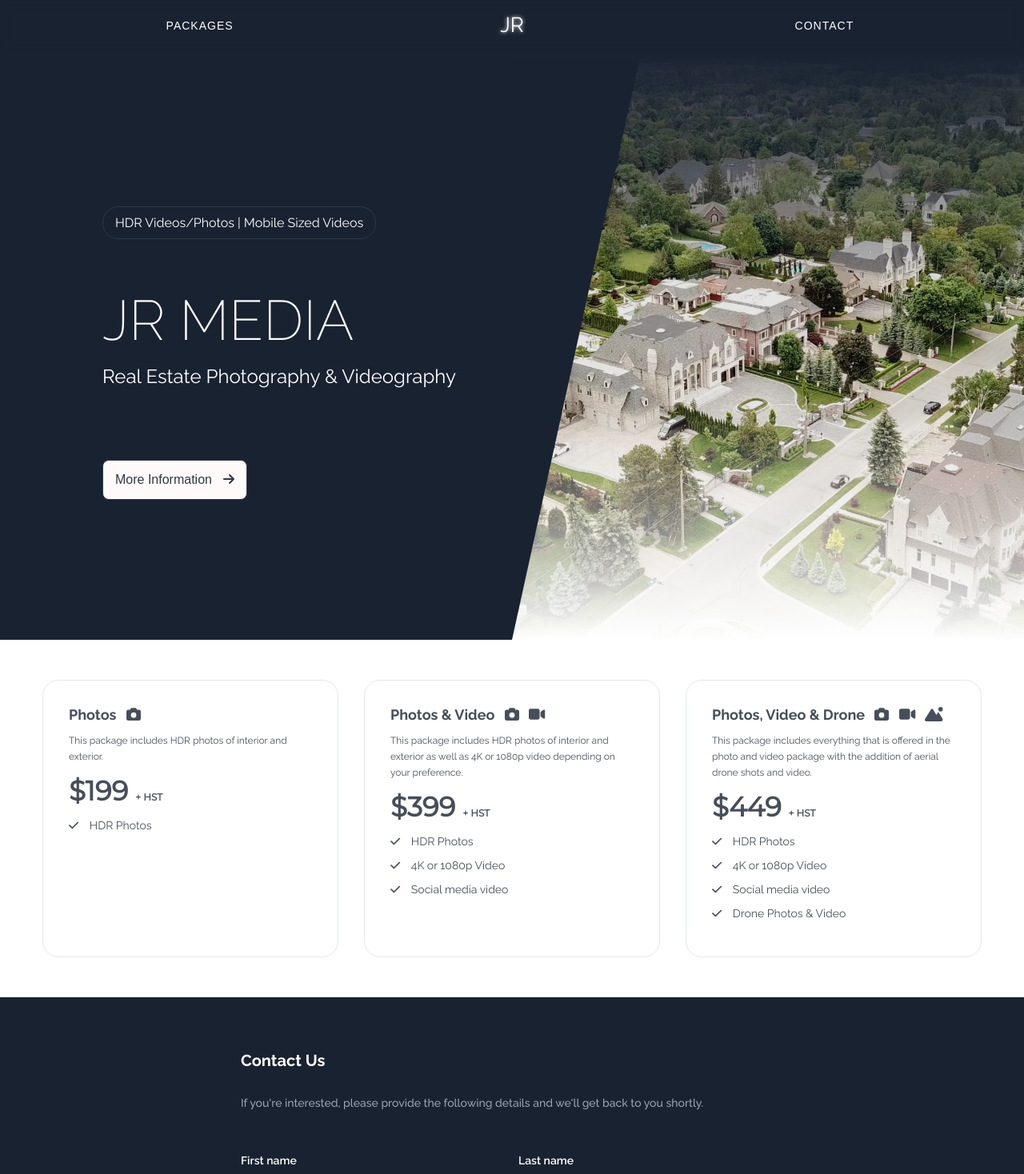
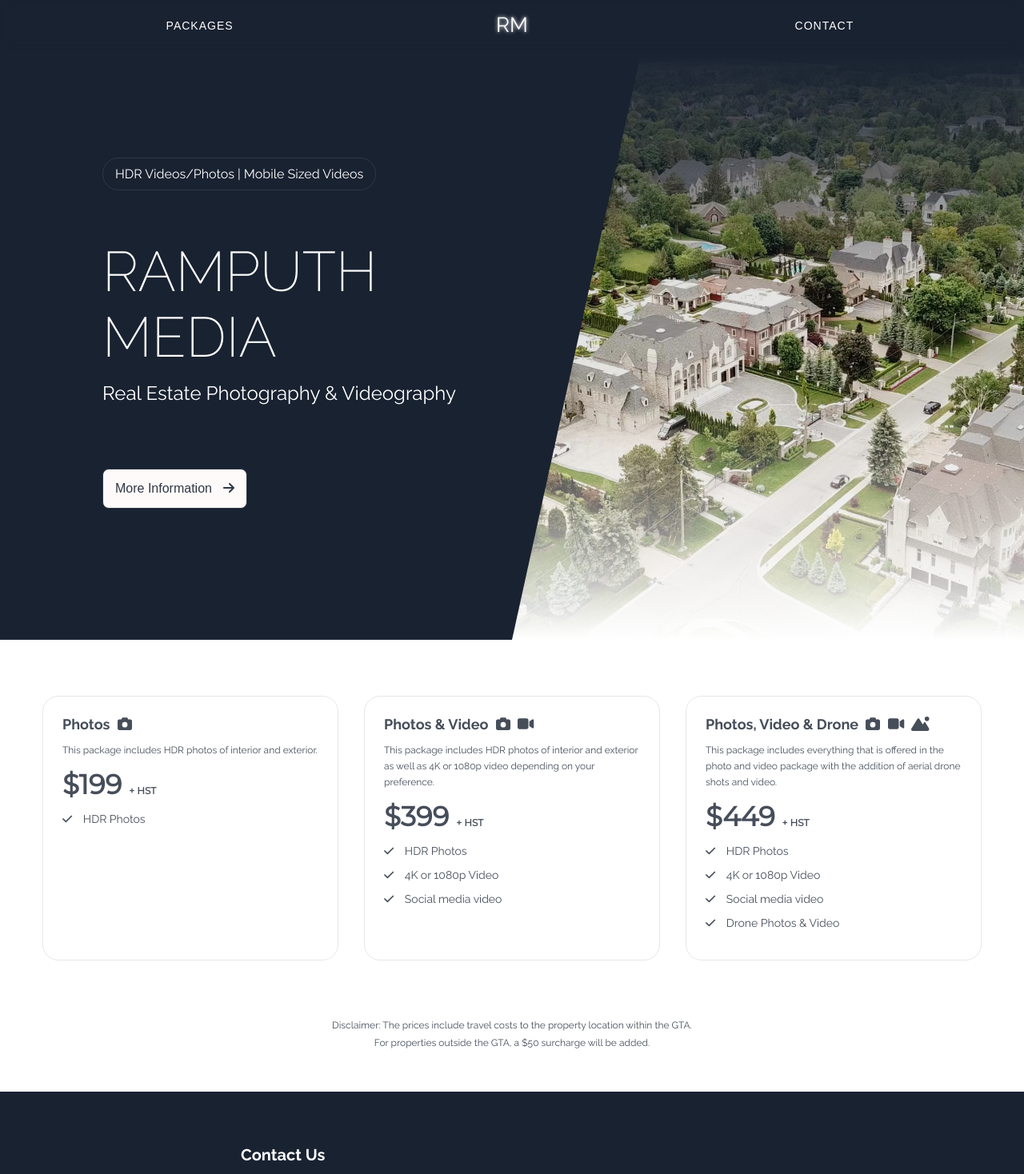
Before and after one commit to jamesramputh/jr-media, a React (Vite) app: page / in a window 1280 px wide. Shown: the top 1468 px of the page at 80% size. Built offline with nearby package versions, Linux system fonts and the light colour scheme.

Commit message:
adjusted css

```diff
--- a/index.html
+++ b/index.html
@@ -4,10 +4,10 @@
     <meta charset="UTF-8" />
     <link rel="icon" type="image/svg+xml" href="/vite.svg" />
     <meta name="viewport" content="width=device-width, initial-scale=1.0" />
-    <title>JR Media | Real Estate Photography & Videography Services</title>
-    <meta name="description" content="JR Media offers professional real estate photography and videography services. View our pricing packages and inquire about our services to enhance your property listings." />
+    <title>Ramputh Media | Real Estate Photography & Videography Services</title>
+    <meta name="description" content="Ramputh Media offers professional real estate photography and videography services. View our pricing packages and inquire about our services to enhance your property listings." />
     <meta name="keywords" content="real estate photography, real estate videography, property photography, property videography, photography services, videography services, real estate marketing, 4k real estate videos" />
-    <meta name="author" content="JR Media" />
+    <meta name="author" content="Ramputh Media" />
     <meta property="og:title" content="JR Media | Real Estate Photography & Videography Services" />
     <meta property="og:description" content="Explore professional real estate photography and videography services by JR Media. Check out our packages and get in touch for HDR photos, 4K video and aerial drone shots to enhance your property listings." />
     <meta property="og:image" content="https://jr-media.vercel.app/assets/real-estate-photo-f9n12IJF.jpg" />
--- a/src/components/Header.jsx
+++ b/src/components/Header.jsx
@@ -21,7 +21,7 @@ const Header = ({ scrollToRef, packagesRef, contactRef}) => {
         </ul>
 
         <div className="namesContainer">
-            <span className="names">JR</span>
+            <span className="names">RM</span>
         </div>
 
         <ul className="desktopHeader">
--- a/src/components/Hero.jsx
+++ b/src/components/Hero.jsx
@@ -12,7 +12,7 @@ const Hero = ({ scrollToRef, packagesRef}) => {
     <div className="heroContainer">
       <div className="heroContent">
         <div className="bubble"><span>HDR Videos/Photos</span> | <span>Mobile Sized Videos</span></div>
-        <h1>JR MEDIA</h1>
+        <h1>RAMPUTH MEDIA</h1>
         <p>Real Estate Photography & Videography</p>
 
 
--- a/src/components/Hero.scss
+++ b/src/components/Hero.scss
@@ -98,7 +98,12 @@
 
 .buttonContainer {
   display: flex;
-  margin-top: 30px;
+  margin-top: 50px;
+  margin-bottom: 50px;
+
+  @media screen and ($gtMobile){
+    margin-top: 20px;
+  }
 }
 
 .contactButton {
@@ -121,11 +126,11 @@
   background-color: #fffafa;
   color: #2F3845;
   cursor: pointer;
-  margin: 20px 0 0 0;
+  margin: 0px 0 20px 0;
   font-size: 16px;
   transition: all 0.3s;
 
-  @media screen and ($gtMobile){
+  @media screen and ($gtDesktop){
     margin: 60px 0 0 0;
   }
 
--- a/src/components/Packages.jsx
+++ b/src/components/Packages.jsx
@@ -7,6 +7,7 @@ const Packages = ({packagesRef}) => {
   return (
     <div className="packagesContainer" ref={packagesRef}>
 
+      <div className="packages">
         <div className="package">
           <h2>Photos <FontAwesomeIcon icon="fa-solid fa-camera" /></h2>
           <p className="message">This package includes HDR photos of interior and exterior.</p>
@@ -32,6 +33,9 @@ const Packages = ({packagesRef}) => {
           <p><FontAwesomeIcon icon="fa-solid fa-check" /> Social media video</p>
           <p><FontAwesomeIcon icon="fa-solid fa-check" /> Drone Photos & Video</p>
         </div>
+      </div>
+
+      <p className="disclaimer">Disclaimer: The prices include travel costs to the property location within the GTA. <br/> For properties outside the GTA, a $50 surcharge will be added.</p>
 
     </div>
   )
--- a/src/components/Packages.scss
+++ b/src/components/Packages.scss
@@ -1,13 +1,19 @@
 @import '../App.scss';
 
 .packagesContainer {
+  display: flex;
+  flex-direction: column;
+  padding: 0 20px;
   margin: 20px 0 50px 0;
+}
+
+.packages {
+
   display: grid;
   justify-content: center;
   grid-template-columns: repeat(1, minmax(0, 1fr));
   column-gap: 2rem;
   row-gap: 20px;
-  padding: 0 20px;
 
   @media screen and ($gtMobile){
     grid-template-columns: repeat(2, minmax(0, 1fr));
@@ -23,7 +29,7 @@
 
 .package {
     border: solid 1px rgb(229 231 235);
-    padding: 2rem;
+    padding: 24px;
     border-radius: 20px;
     color: #464E5A;
 
@@ -32,7 +38,7 @@
       font-size: 18px;
 
       svg {
-        margin-left: 8px;
+        margin-left: 5px;
       }
     }
 
@@ -50,6 +56,17 @@
     }
 }
 
+.disclaimer {
+  text-align: center;
+  font-size: 12px;
+  margin: 40px 0 0;
+  color: #464E5A;
+  line-height: 22px;
+
+  @media screen and ($gtTablet){
+    margin: 20px 0 0;
+  }
+}
 
 
 .price {
```
Lines whose indentation alone changed are shown as unchanged.
